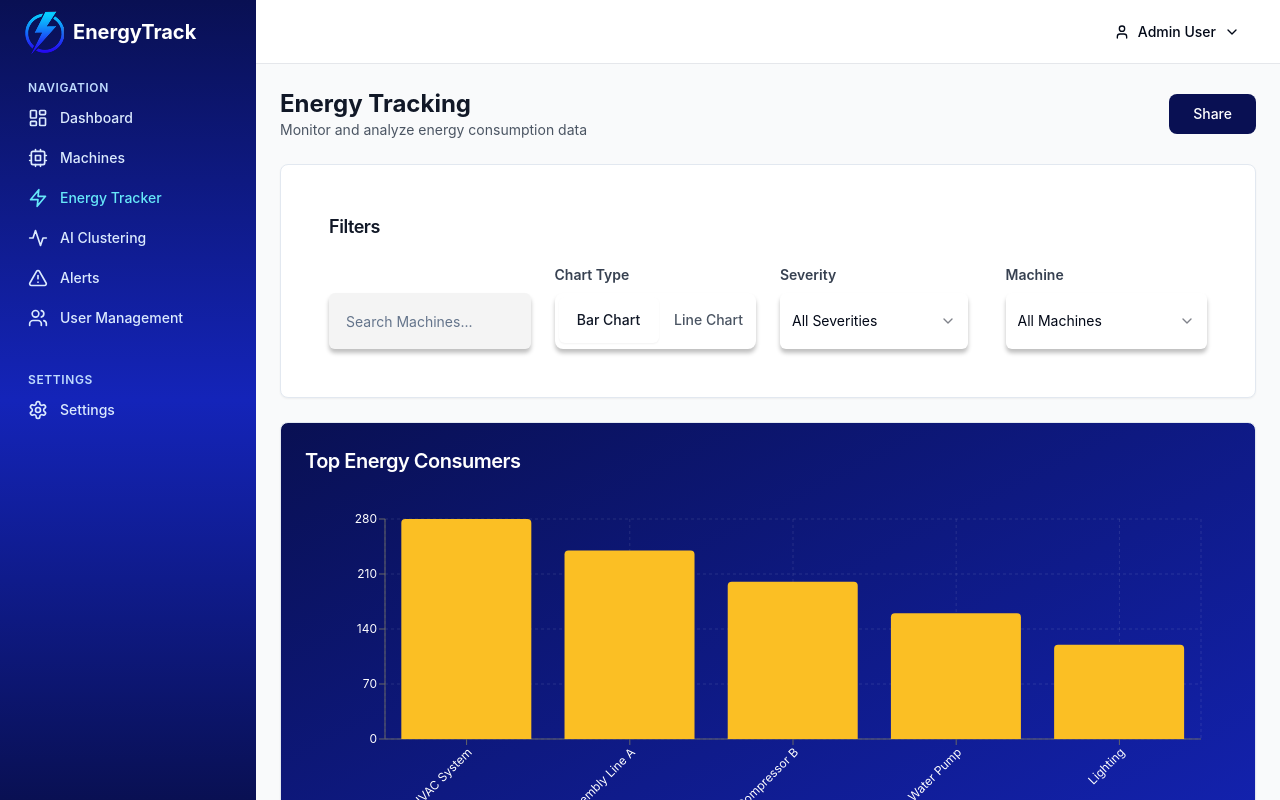
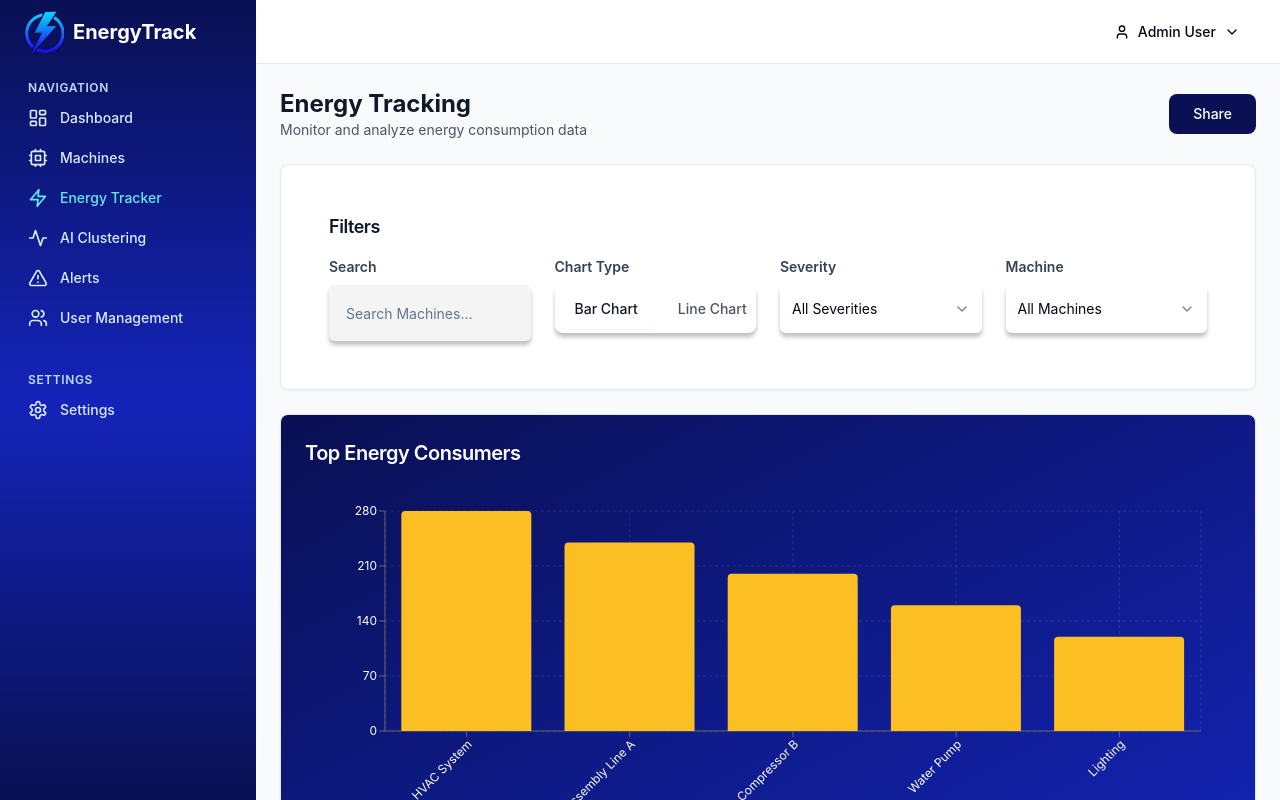
Before and after one commit to Chandures-Priyavindya/ECMS, a React (Vite) app in the folder ECMS/Frontend/: page /energy-tracker in a window 1280 px wide. Built offline with nearby package versions, Linux system fonts and the light colour scheme.

Commit message:
updated the energy tracker downcards

```diff
--- a/ECMS/Frontend/src/pages/EnergyTracker.tsx
+++ b/ECMS/Frontend/src/pages/EnergyTracker.tsx
@@ -43,18 +43,15 @@ export default function EnergyTracker() {
           </div>
           <Button className="bg-[#091053] hover:bg-[#1424B9] text-white px-6 py-2 rounded-lg font-medium">Share</Button>
         </div>
-
 <Card className="bg-white shadow-sm p-6">
-  <CardHeader className="pb-6">
+  <CardHeader className="pb-4">
     <CardTitle className="text-lg font-semibold text-gray-900">Filters</CardTitle>
   </CardHeader>
   <CardContent>
-    <div className="grid grid-cols-1 md:grid-cols-4 gap-6 items-center">
-
+    <div className="grid grid-cols-1 md:grid-cols-2 lg:grid-cols-4 gap-6">
       {/* Search Input */}
-      <div className="flex flex-col justify-center">
-        {/* Empty title space for alignment */}
-        <div className="mb-2 h-5" />
+      <div className="flex flex-col space-y-2">
+        <label className="text-sm font-semibold text-gray-700">Search</label>
         <Input
           placeholder="Search Machines..."
           value={searchTerm}
@@ -65,30 +62,28 @@ export default function EnergyTracker() {
       </div>
 
       {/* Chart Type Buttons with Title */}
-      <div className="flex flex-col">
-        <h3 className="mb-2 text-sm font-semibold text-gray-700">Chart Type</h3>
-        <div className="flex bg-white shadow-md rounded-lg p-1 h-14" style={{ boxShadow: "0px 4px 4px rgba(0,0,0,0.25)" }}>
+      <div className="flex flex-col space-y-2">
+        <label className="text-sm font-semibold text-gray-700">Chart Type</label>
+        <div className="flex bg-white shadow-md rounded-lg p-1 h-12 space-x-2" style={{ boxShadow: "0px 4px 4px rgba(0,0,0,0.25)" }}>
           <Button
             variant={chartType === "bar" ? "default" : "ghost"}
             onClick={() => setChartType("bar")}
-            className={`flex-1 text-sm font-medium rounded-md ${
+            className={`flex-1 text-sm font-medium rounded-md h-10 ${
               chartType === "bar"
                 ? "bg-white text-gray-900 shadow-sm"
-                : "text-gray-600 hover:text-gray-900"
+                : "text-gray-600 hover:bg-indigo-100 hover:text-indigo-700"
             }`}
-            style={{ minWidth: 100, height: 46, maxHeight: 46 }}
           >
             Bar Chart
           </Button>
           <Button
             variant={chartType === "line" ? "default" : "ghost"}
             onClick={() => setChartType("line")}
-            className={`flex-1 text-sm font-medium rounded-md ${
+            className={`flex-1 text-sm font-medium rounded-md h-10 ${
               chartType === "line"
                 ? "bg-white text-gray-900 shadow-sm"
-                : "text-gray-600 hover:text-gray-900"
+                : "text-gray-600 hover:bg-indigo-100 hover:text-indigo-700"
             }`}
-            style={{ minWidth: 100, height: 46, maxHeight: 46 }}
           >
             Line Chart
           </Button>
@@ -96,11 +91,11 @@ export default function EnergyTracker() {
       </div>
 
       {/* Severity Filter with Title */}
-      <div className="flex flex-col">
-        <h3 className="mb-2 text-sm font-semibold text-gray-700">Severity</h3>
+      <div className="flex flex-col space-y-2">
+        <label className="text-sm font-semibold text-gray-700">Severity</label>
         <Select value={severityFilter} onValueChange={setSeverityFilter}>
           <SelectTrigger
-            className="bg-white border border-gray-300 rounded-md h-14 shadow-md w-full max-w-[188px]"
+            className="bg-white border border-gray-300 rounded-md h-12 shadow-md"
             style={{ boxShadow: "0px 4px 4px rgba(0,0,0,0.25)" }}
           >
             <SelectValue placeholder="All Severities" />
@@ -115,11 +110,11 @@ export default function EnergyTracker() {
       </div>
 
       {/* Machine Filter with Title */}
-      <div className="flex flex-col">
-        <h3 className="mb-2 text-sm font-semibold text-gray-700">Machine</h3>
+      <div className="flex flex-col space-y-2">
+        <label className="text-sm font-semibold text-gray-700">Machine</label>
         <Select value={machineFilter} onValueChange={setMachineFilter}>
           <SelectTrigger
-            className="bg-white border border-gray-300 rounded-md h-14 shadow-md w-full"
+            className="bg-white border border-gray-300 rounded-md h-12 shadow-md"
             style={{ boxShadow: "0px 4px 4px rgba(0,0,0,0.25)" }}
           >
             <SelectValue placeholder="All Machines" />
@@ -132,10 +127,10 @@ export default function EnergyTracker() {
           </SelectContent>
         </Select>
       </div>
-
     </div>
   </CardContent>
 </Card>
+
 
 
 
```
